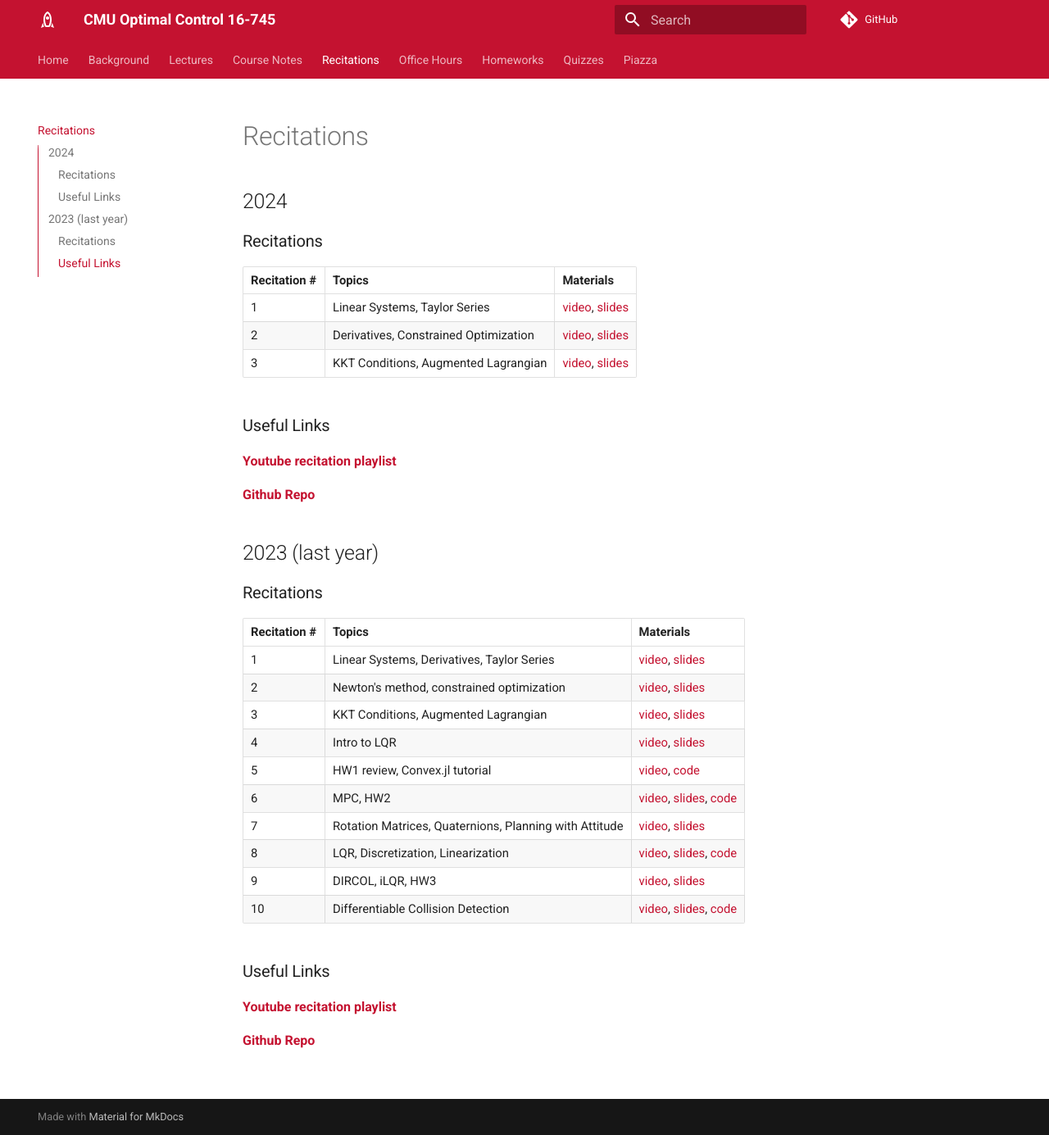
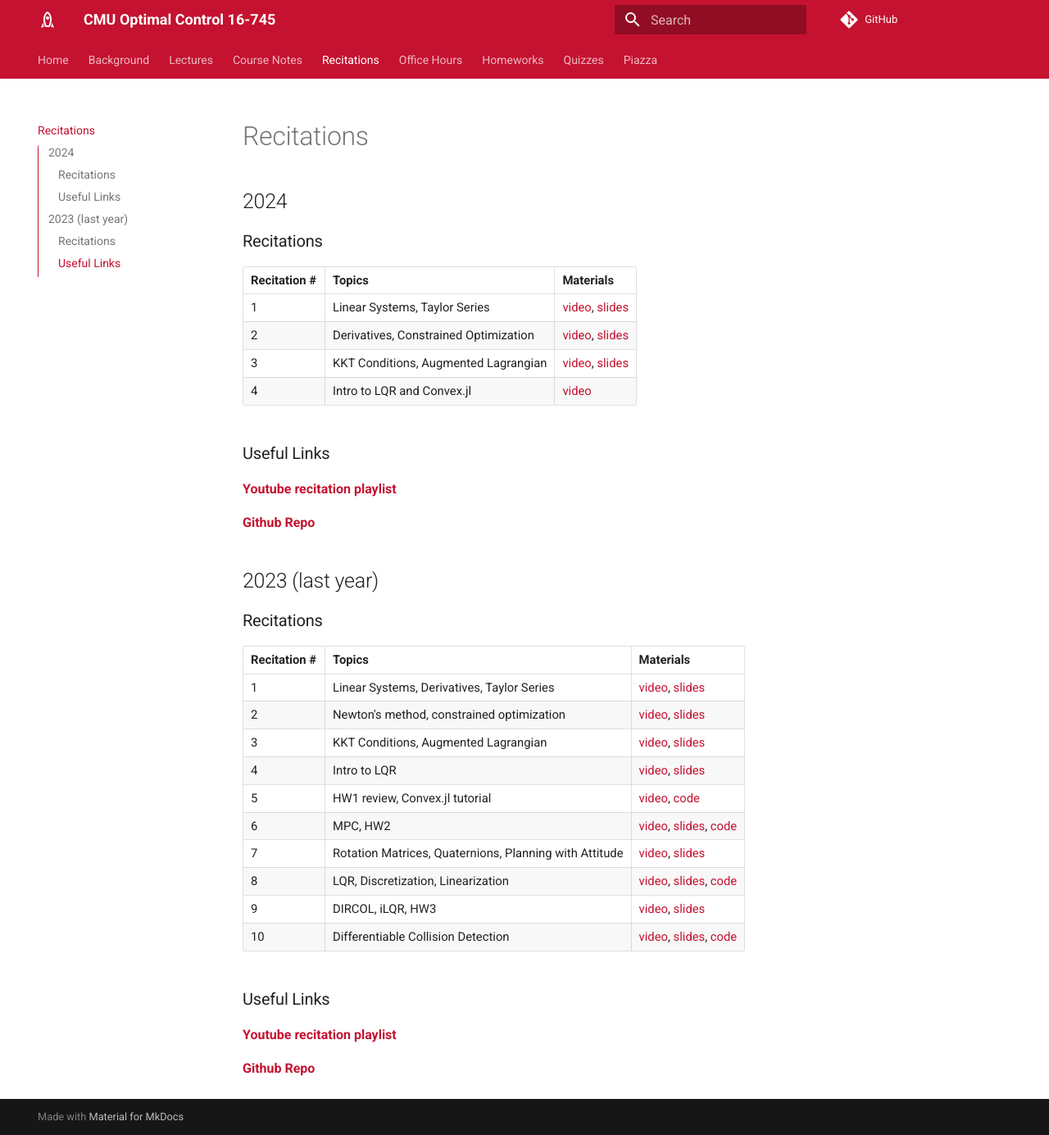
Before and after one commit to cmu-optimal-control/cmu-optimal-control.github.io, an MkDocs documentation site: the page built from docs/recitations.md, in a window 1280 px wide and 1385 px high. Shown: the whole window at 82% size. Built offline with MkDocs 1.6.1 and Material for MkDocs 9.7.7, drawn with Linux system fonts in a browser that asks for light colours.

Commit message:
add part of recitation 4

```diff
--- a/docs/recitations.md
+++ b/docs/recitations.md
@@ -5,6 +5,9 @@
 | 1     |  Linear Systems, Taylor Series  |[video](https://youtu.be/97JZi5ztc3c?si=YyChhlIZy_MdUp89), [slides](https://github.com/Optimal-Control-16-745/recitations-2024/blob/main/1_19/1-19-recitation.pdf) |
 | 2     |  Derivatives, Constrained Optimization  |[video](https://youtu.be/uk2hs1RgOak), [slides](https://github.com/Optimal-Control-16-745/recitations-2024/blob/main/1_26/1-26-recitation.pdf) |
 | 3     |  KKT Conditions, Augmented Lagrangian  |[video](https://youtu.be/jyq7_GoT0H4), [slides](https://github.com/Optimal-Control-16-745/recitations-2024/blob/main/2_02/2-02-recitation.pdf) |
+| 4     |  Intro to LQR and Convex.jl |[video](https://youtu.be/ScxZKBW44dY)  |
+
+
 
 
 
```
